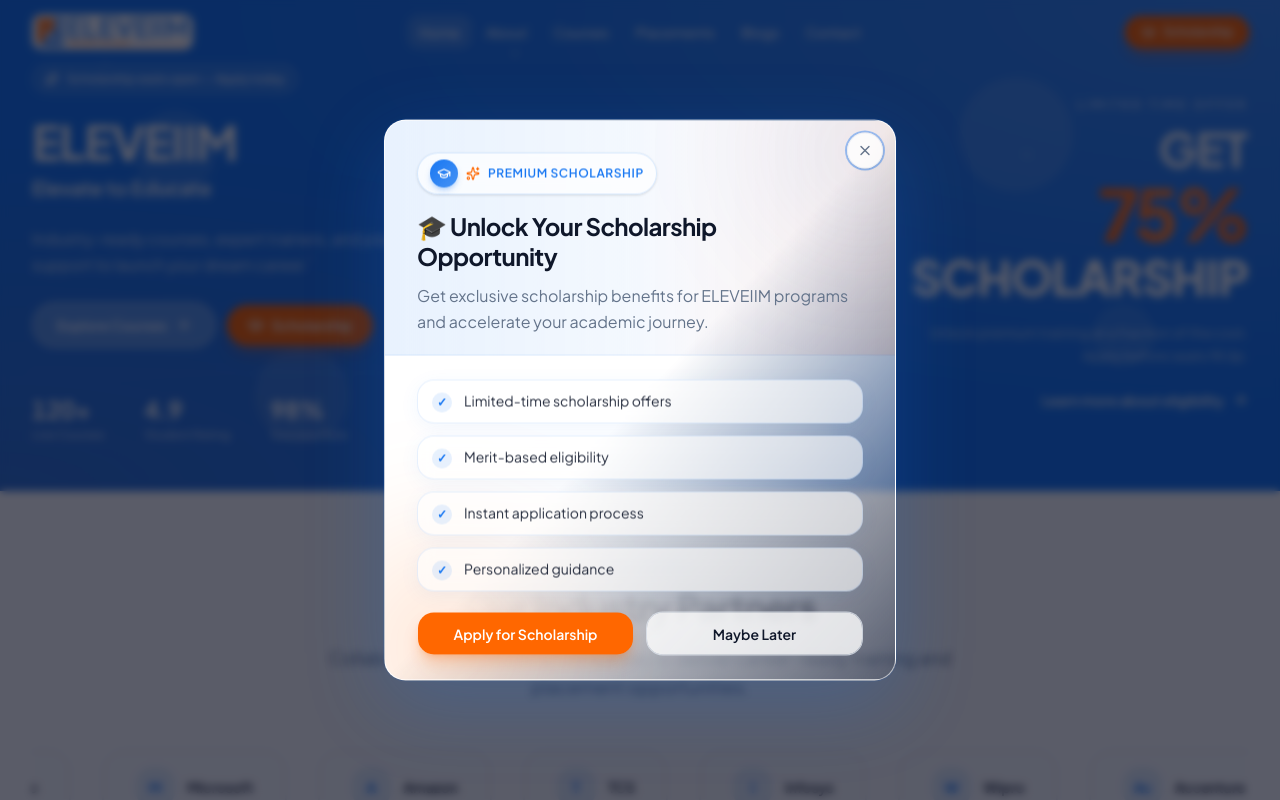
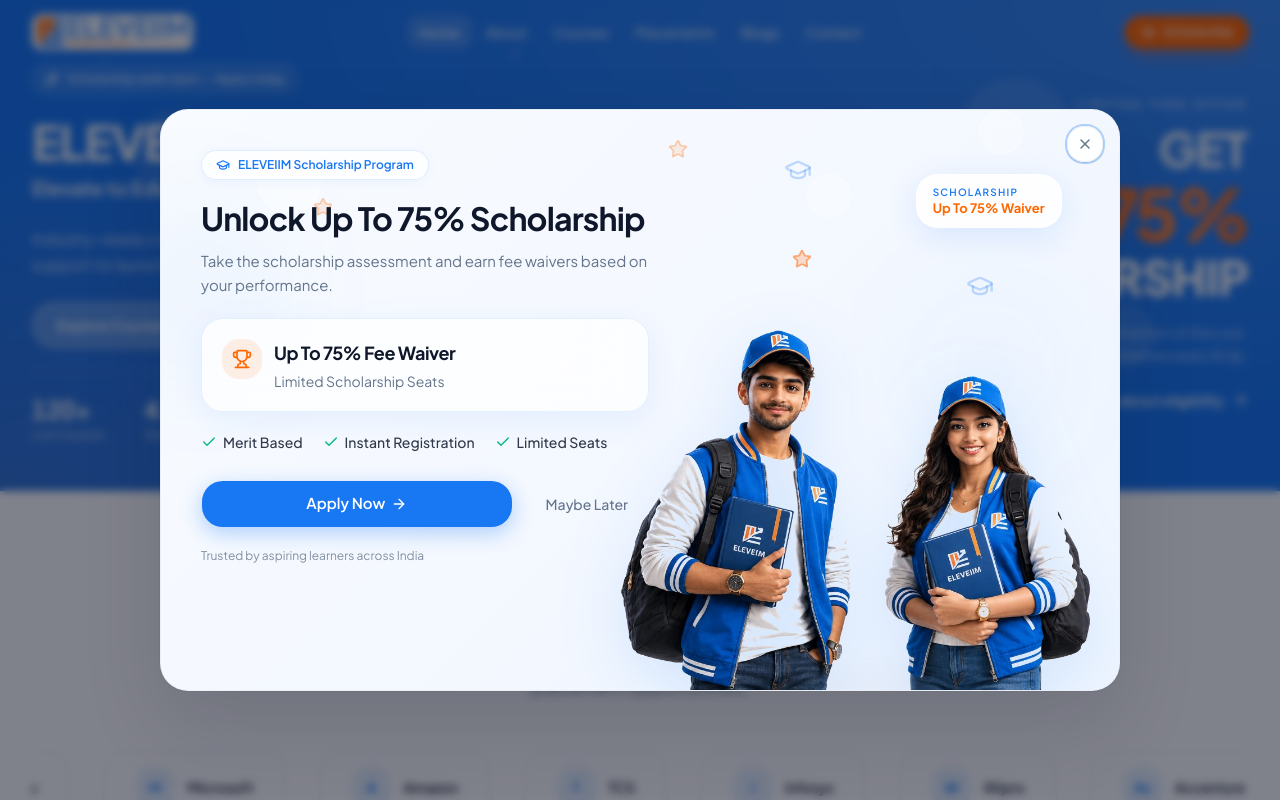
Before and after one commit to eleveiimmuskan-cell/ELEVEIIM, a Next.js app: page / in a window 1280 px wide. Shown: the top 800 px of the page. Built offline with nearby package versions, Linux system fonts and the light colour scheme.

Commit message:
chanage the scholarship dialog and some other text and title changes

```diff
--- a/src/components/common/scholarship-modal.tsx
+++ b/src/components/common/scholarship-modal.tsx
@@ -1,8 +1,17 @@
 "use client";
 
+import Image from "next/image";
 import Link from "next/link";
 import { Dialog as DialogPrimitive } from "radix-ui";
-import { GraduationCap, Sparkles, X } from "lucide-react";
+import {
+  ArrowRight,
+  Check,
+  GraduationCap,
+  Star,
+  Trophy,
+  X,
+} from "lucide-react";
+import { motion } from "framer-motion";
 import {
   Dialog,
   DialogDescription,
@@ -13,12 +22,81 @@
 import { Button } from "@/components/ui/button";
 import { cn } from "@/lib/utils";
 
-const FEATURES = [
-  "Limited-time scholarship offers",
-  "Merit-based eligibility",
-  "Instant application process",
-  "Personalized guidance",
+const TRUST_ITEMS = [
+  "Merit Based",
+  "Instant Registration",
+  "Limited Seats",
 ] as const;
+
+const EASE = [0.22, 1, 0.36, 1] as const;
+
+const MODAL_GRADIENT =
+  "linear-gradient(135deg, #f8fbff 0%, #f4f8ff 50%, #eef5ff 100%)";
+
+const STUDENT_IMAGE = "/images/scholarship-students-transparent.png";
+
+function HeroDecorations() {
+  return (
+    <div className="pointer-events-none absolute inset-0 z-[1]" aria-hidden>
+      <div className="absolute -left-6 top-[20%] size-32 rounded-full bg-brand/8 blur-3xl" />
+      <div className="absolute right-[8%] top-[35%] size-28 rounded-full bg-brand/6 blur-3xl" />
+      <GraduationCap className="absolute left-[84%] top-[28%] size-7 text-brand/25" />
+    <Star className="absolute right-[45%] top-[5%] size-5 fill-brand-accent/10 text-brand-accent/30" /><Star className="absolute right-[32%] top-[24%] size-5 fill-brand-accent/10 text-brand-accent/30" />
+
+      <div className="absolute left-[10%] top-10 size-16 rounded-full border border-white/50 bg-white/30 backdrop-blur-md" />
+      <div className="absolute right-[28%] top-16 size-11 rounded-full border border-white/40 bg-white/25 backdrop-blur-sm" />
+      <GraduationCap className="absolute left-[65%] top-[8%] size-7 text-brand/25" />
+      <div className="absolute right-[10%] top-0 size-11 rounded-full border border-white/40 bg-white/25 backdrop-blur-sm" />
+      <Star className="absolute right-[32%] top-[24%] size-5 fill-brand-accent/10 text-brand-accent/30" />
+      <Star className="absolute right-[82%] top-[15%] size-5 fill-brand-accent/10 text-brand-accent/30" />
+    </div>
+  );
+}
+
+function FloatingScholarshipBadge({ className }: { className?: string }) {
+  return (
+    <div
+      className={cn(
+        "pointer-events-none rounded-2xl border border-white/65 bg-white/85 px-3.5 py-2 shadow-[0_8px_32px_rgba(24,119,242,0.12)] backdrop-blur-xl sm:px-4 sm:py-2.5",
+        className
+      )}
+    >
+      <p className="text-[10px] font-semibold uppercase tracking-[0.12em] text-brand">
+        Scholarship
+      </p>
+      <p className="text-xs font-bold text-brand-accent sm:text-[13px]">
+        Up To 75% Waiver
+      </p>
+    </div>
+  );
+}
+
+function ScholarshipHighlightCard() {
+  return (
+    <motion.div
+      initial={{ opacity: 0, y: 10 }}
+      animate={{ opacity: 1, y: 0 }}
+      transition={{ duration: 0.45, delay: 0.18, ease: EASE }}
+      className="relative mt-5 max-w-md overflow-hidden rounded-2xl border border-brand/10 bg-white/75 p-4 shadow-[0_8px_32px_rgba(24,119,242,0.08)] backdrop-blur-xl sm:p-5"
+      role="region"
+      aria-label="Up to 75 percent fee waiver, limited scholarship seats"
+    >
+      <div className="relative flex items-start gap-3">
+        <div className="flex size-10 shrink-0 items-center justify-center rounded-xl bg-brand-accent/10 text-brand-accent">
+          <Trophy className="size-5" aria-hidden />
+        </div>
+        <div>
+          <p className="text-base font-bold tracking-tight text-foreground sm:text-lg">
+            Up To 75% Fee Waiver
+          </p>
+          <p className="mt-1 text-sm text-muted-foreground">
+            Limited Scholarship Seats
+          </p>
+        </div>
+      </div>
+    </motion.div>
+  );
+}
 
 interface ScholarshipModalProps {
   open: boolean;
@@ -31,95 +109,147 @@
       <DialogPortal>
         <DialogOverlay
           className={cn(
-            "z-[60] bg-slate-950/65 backdrop-blur-md",
+            "z-[60] bg-slate-950/50 backdrop-blur-sm",
             "data-open:animate-in data-open:fade-in-0 data-open:duration-300",
             "data-closed:animate-out data-closed:fade-out-0 data-closed:duration-200"
           )}
         />
         <DialogPrimitive.Content
           className={cn(
-            "fixed top-1/2 left-1/2 z-[70] grid w-full max-w-[calc(100%-1.5rem)] -translate-x-1/2 -translate-y-1/2 outline-none sm:max-w-lg",
-            "overflow-hidden rounded-2xl border border-white/60 p-0 shadow-[0_24px_80px_rgba(24,119,242,0.22)]",
-            "bg-gradient-to-br from-white via-white to-brand/5 ring-1 ring-brand/10",
-            "data-open:animate-in data-open:fade-in-0 data-open:zoom-in-95 data-open:duration-300",
-            "data-closed:animate-out data-closed:fade-out-0 data-closed:zoom-out-95 data-closed:duration-200"
+            "fixed top-1/2 left-1/2 z-[70] w-full max-w-[calc(100%-1.5rem)] -translate-x-1/2 -translate-y-1/2 outline-none sm:max-w-[960px]",
+            "overflow-hidden rounded-[28px] border border-border/50 p-0",
+            "shadow-[0_32px_80px_rgba(15,23,42,0.14)] ring-1 ring-black/[0.03]",
+            "data-open:animate-in data-open:fade-in-0 data-open:zoom-in-[0.97] data-open:duration-300",
+            "data-closed:animate-out data-closed:fade-out-0 data-closed:zoom-out-[0.97] data-closed:duration-200"
           )}
+          style={{ background: MODAL_GRADIENT }}
+          aria-describedby="scholarship-modal-description"
         >
-          <div
-            className="pointer-events-none absolute -right-16 -top-16 size-48 rounded-full bg-brand/10 blur-3xl"
-            aria-hidden
-          />
-          <div
-            className="pointer-events-none absolute -bottom-20 -left-12 size-56 rounded-full bg-brand-accent/15 blur-3xl"
-            aria-hidden
-          />
-
+          <motion.div
+            initial={{ opacity: 0, scale: 0.96 }}
+            animate={{ opacity: 1, scale: 1 }}
+            transition={{ duration: 0.4, ease: EASE }}
+            className="relative min-h-[min(640px,92vh)] md:min-h-[560px] lg:min-h-[580px]"
+          >
             <button
               type="button"
               onClick={() => onOpenChange(false)}
-            className="absolute right-3 top-3 z-10 inline-flex size-9 items-center justify-center rounded-full border border-border/60 bg-white/80 text-muted-foreground shadow-sm transition-colors hover:bg-white hover:text-foreground focus-visible:outline-none focus-visible:ring-2 focus-visible:ring-brand/40"
-            aria-label="Close scholarship offer"
+              className="absolute right-4 top-4 z-[30] inline-flex size-9 items-center justify-center rounded-xl border border-border/60 bg-white/90 text-muted-foreground shadow-sm backdrop-blur-sm transition-colors hover:bg-white hover:text-foreground focus-visible:outline-none focus-visible:ring-2 focus-visible:ring-brand/30"
+              aria-label="Close scholarship dialog"
             >
               <X className="size-4" />
             </button>
 
-          <div className="relative border-b border-brand/10 bg-gradient-to-r from-brand/10 via-brand/5 to-brand-accent/10 px-6 pb-5 pt-6 sm:px-8 sm:pt-8">
-            <div className="mb-4 inline-flex items-center gap-2 rounded-full border border-brand/15 bg-white/70 px-3 py-1.5 text-xs font-semibold uppercase tracking-wider text-brand shadow-sm backdrop-blur-md">
-              <span className="flex size-7 items-center justify-center rounded-full bg-gradient-to-br from-brand to-brand/80 text-white shadow-md shadow-brand/25">
-                <GraduationCap className="size-3.5" />
-              </span>
-              <Sparkles className="size-3.5 text-brand-accent" />
-              Premium Scholarship
+            <HeroDecorations />
+
+            <div
+              className="pointer-events-none absolute bottom-0 right-[8%] z-[2] h-3 w-[34%] rounded-[100%] bg-foreground/8 blur-lg max-md:right-[4%] max-md:w-[48%]"
+              aria-hidden
+            />
+
+            <Image
+              src={STUDENT_IMAGE}
+              alt=""
+              width={1024}
+              height={682}
+              priority
+              className={cn(
+                "hero-students pointer-events-none absolute bottom-0 z-[3] h-auto object-contain object-bottom",
+                "drop-shadow-[0_16px_32px_rgba(24,119,242,0.14)]",
+                "max-md:right-[-12px] max-md:w-[52%]",
+                "md:right-[-20px] md:w-[55%]",
+                "lg:right-[-24px] lg:w-[60%]"
+              )}
+              sizes="(max-width: 865px) 65vw, 500px"
+            />
+
+            <FloatingScholarshipBadge className="absolute right-[6%] top-[11%] z-[6] max-md:right-14 max-md:top-14" />
+
+            <div
+              className={cn(
+                "relative z-[5] flex flex-col justify-center",
+                "px-5 py-8 sm:px-8 sm:py-10",
+                "md:w-[58%] md:pl-10 md:pr-8",
+                "max-md:pb-[min(240px,36vh)]"
+              )}
+            >
+              <div className="mb-5 inline-flex w-fit items-center gap-2 rounded-full border border-brand/12 bg-white/75 px-3.5 py-1.5 text-xs font-semibold text-brand shadow-[0_2px_12px_rgba(24,119,242,0.06)]">
+                <GraduationCap className="size-3.5" aria-hidden />
+                <span>ELEVEIIM Scholarship Program</span>
               </div>
 
-            <DialogTitle className="pr-8 text-left text-xl font-bold leading-tight tracking-tight text-foreground sm:text-2xl">
-              <span aria-hidden>🎓 </span>
-              Unlock Your Scholarship Opportunity
+              <DialogTitle className="max-w-lg text-left text-[1.65rem] font-bold leading-[1.15] tracking-tight text-foreground sm:text-[2rem]">
+                Unlock Up To 75% Scholarship
               </DialogTitle>
 
-            <DialogDescription className="mt-3 text-left text-sm leading-relaxed text-muted-foreground sm:text-base">
-              Get exclusive scholarship benefits for ELEVEIIM programs and accelerate
-              your academic journey.
+              <DialogDescription
+                id="scholarship-modal-description"
+                className="mt-3 max-w-md text-left text-sm leading-relaxed text-muted-foreground sm:text-[15px]"
+              >
+                Take the scholarship assessment and earn fee waivers based on
+                your performance.
               </DialogDescription>
-          </div>
 
-          <div className="relative space-y-5 px-6 py-5 sm:px-8 sm:py-6">
-            <ul className="space-y-3" aria-label="Scholarship benefits">
-              {FEATURES.map((feature) => (
+              <ScholarshipHighlightCard />
+
+              <ul
+                className="mt-5 flex flex-wrap gap-x-5 gap-y-2.5"
+                aria-label="Program highlights"
+              >
+                {TRUST_ITEMS.map((item) => (
                   <li
-                  key={feature}
-                  className="flex items-start gap-3 rounded-xl border border-brand/10 bg-white/60 px-3.5 py-2.5 text-sm text-foreground/90 shadow-[0_4px_20px_rgba(24,119,242,0.06)] backdrop-blur-sm"
+                    key={item}
+                    className="flex items-center gap-1.5 text-sm font-medium text-foreground/85"
                   >
-                  <span
-                    className="mt-0.5 flex size-5 shrink-0 items-center justify-center rounded-full bg-brand/10 text-xs font-bold text-brand"
+                    <Check
+                      className="size-4 shrink-0 text-emerald-500"
                       aria-hidden
-                  >
-                    ✓
-                  </span>
-                  {feature}
+                    />
+                    {item}
                   </li>
                 ))}
               </ul>
 
-            <div className="flex flex-col gap-2.5 sm:flex-row sm:gap-3">
+              <div className="mt-7 flex max-w-md flex-col gap-3 sm:flex-row sm:items-center">
+                <motion.div
+                  className="w-full sm:flex-1"
+                  whileHover={{ y: -2 }}
+                  whileTap={{ scale: 0.99 }}
+                  transition={{ type: "spring", stiffness: 400, damping: 28 }}
+                >
                   <Button
                     asChild
-                className="h-11 flex-1 rounded-xl bg-brand-accent text-sm font-semibold text-white shadow-lg shadow-brand-accent/25 hover:bg-brand-accent/90"
+                    className="h-12 w-full rounded-2xl bg-brand text-[15px] font-semibold text-white shadow-[0_6px_20px_rgba(24,119,242,0.3)] transition-all hover:bg-brand/90 hover:shadow-[0_8px_28px_rgba(24,119,242,0.35)]"
                   >
-                <Link href="/scholarship" onClick={() => onOpenChange(false)}>
-                  Apply for Scholarship
+                    <Link
+                      href="/scholarship"
+                      onClick={() => onOpenChange(false)}
+                    >
+                      Apply Now
+                      <ArrowRight className="size-4" aria-hidden />
                     </Link>
                   </Button>
+                </motion.div>
                 <Button
                   type="button"
-                variant="outline"
-                className="h-11 flex-1 rounded-xl border-border/80 bg-white/80 text-sm font-semibold text-foreground hover:bg-muted/50"
+                  variant="ghost"
+                  className="h-10 w-full rounded-2xl text-sm font-medium text-muted-foreground hover:bg-white/50 hover:text-foreground sm:w-auto sm:px-5"
                   onClick={() => onOpenChange(false)}
                 >
                   Maybe Later
                 </Button>
               </div>
+
+              <p className="mt-5 text-xs text-muted-foreground/80">
+                Trusted by aspiring learners across India
+              </p>
             </div>
+          </motion.div>
+
+          <span className="sr-only">
+            ELEVEIIM male and female students in branded apparel representing
+            scholarship opportunities
+          </span>
         </DialogPrimitive.Content>
       </DialogPortal>
     </Dialog>
--- a/src/components/home/scholarship-highlight.tsx
+++ b/src/components/home/scholarship-highlight.tsx
@@ -46,7 +46,7 @@
               <div className="mb-6 flex size-14 items-center justify-center rounded-2xl bg-brand text-white shadow-lg shadow-brand/25">
                 <GraduationCap className="size-7 justify-center rounded-2xl" />
               </div>
-              <h3 className="text-2xl font-bold text-foreground">GET 75% SCHOLARSHIP</h3>
+              <h3 className="text-2xl font-bold text-foreground">GET 75%  SCHOLARSHIP nce</h3>
               <p className="mt-2 text-sm text-muted-foreground">
                 Take the scholarship exam and unlock premium training at a fraction of the cost.
               </p>
--- a/src/components/home/trusted-partners.tsx
+++ b/src/components/home/trusted-partners.tsx
@@ -10,7 +10,7 @@
       <div className="mx-auto max-w-7xl px-4 sm:px-6 lg:px-8">
         <SectionHeader
           eyebrow="Trusted By"
-          title="Our Industry Partners"
+          title="Trusted by Industry Leaders"
           description="Collaborating with leading companies to deliver career-ready training and placement opportunities."
         />
 
--- a/src/data/site.ts
+++ b/src/data/site.ts
@@ -3,5 +3,5 @@
 export const siteContact: SiteContact = {
   address: "Plot No - 1230, First Floor, JLPL Industrial Area Sector 82 Mohali, Punjab 140306",
   phone: "+91 98765 43210",
-  email: "info@eleveiim.com",
+  email: "careers@eleveiim.com",
 };
```
Also changed, not shown: public/images/scholarship-students-transparent.png (added), public/images/scholarship-students.png (added). Lines whose indentation alone changed are shown as unchanged.
